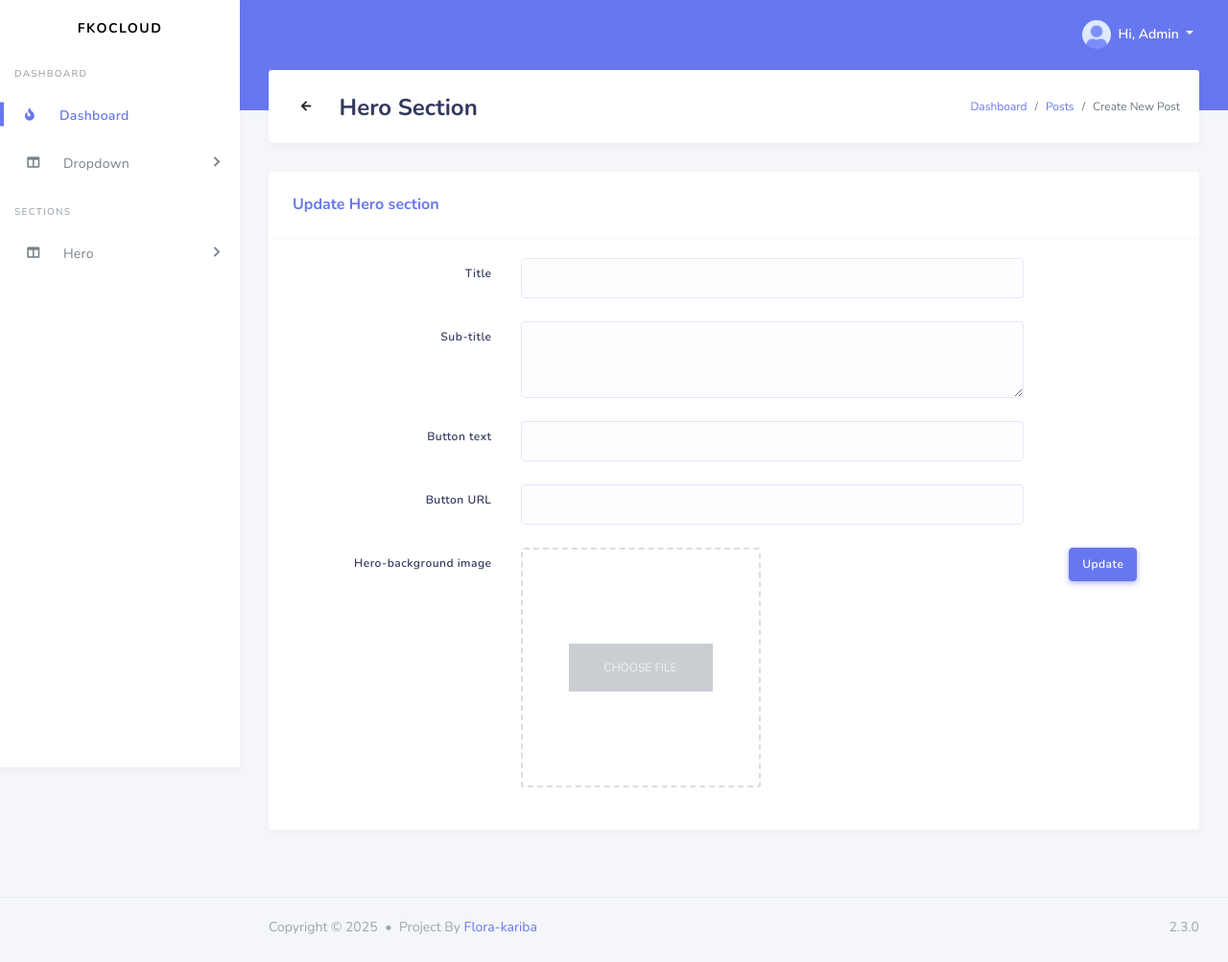
After one commit to FKOCloud/Portfolio, a Laravel app: page /admin/Hero in a window 1280 px wide. The commit adds this page. Shown: the whole page at 96% size. Run offline with Laravel 12, Linux system fonts and the light colour scheme; a user stored in the database is signed in; data comes from the database, SQL or seed files in the repository; some libraries are stand-ins or nearby versions.

Commit message:
Hero section part1

```diff
--- /dev/null
+++ b/app/Http/Controllers/Admin/HeroController.php
@@ -0,0 +1,65 @@
+<?php
+
+namespace App\Http\Controllers\admin;
+
+use App\Http\Controllers\Controller;
+use Illuminate\Http\Request;
+
+class HeroController extends Controller
+{
+    /**
+     * Display a listing of the resource.
+     */
+    public function index()
+    {
+        return view('admin.Hero.index');
+    }
+
+    /**
+     * Show the form for creating a new resource.
+     */
+    public function create()
+    {
+        //
+    }
+
+    /**
+     * Store a newly created resource in storage.
+     */
+    public function store(Request $request)
+    {
+        //
+    }
+
+    /**
+     * Display the specified resource.
+     */
+    public function show(string $id)
+    {
+        //
+    }
+
+    /**
+     * Show the form for editing the specified resource.
+     */
+    public function edit(string $id)
+    {
+        //
+    }
+
+    /**
+     * Update the specified resource in storage.
+     */
+    public function update(Request $request, string $id)
+    {
+        //
+    }
+
+    /**
+     * Remove the specified resource from storage.
+     */
+    public function destroy(string $id)
+    {
+        //
+    }
+}
--- /dev/null
+++ b/resources/views/admin/Hero/index.blade.php
@@ -0,0 +1,82 @@
+@extends('admin.Layouts.layout')
+
+@section('content')
+    <section class="section">
+        <div class="section-header">
+            <div class="section-header-back">
+                <a href="features-posts.html" class="btn btn-icon"><i class="fas fa-arrow-left"></i></a>
+            </div>
+            <h1>Hero Section</h1>
+            <div class="section-header-breadcrumb">
+                <div class="breadcrumb-item active"><a href="#">Dashboard</a></div>
+                <div class="breadcrumb-item"><a href="#">Posts</a></div>
+                <div class="breadcrumb-item">Create New Post</div>
+            </div>
+        </div>
+
+        <div class="section-body">
+            <div class="row">
+                <div class="col-12">
+                    <div class="card">
+                        <div class="card-header">
+                            <h4>Update Hero section</h4>
+                        </div>
+
+                        <div class="card-body">
+                            <form action="">
+                                <div class="form-group row mb-4">
+                                    <label class="col-form-label text-md-right col-12 col-md-3 col-lg-3">Title</label>
+                                    <div class="col-sm-12 col-md-7">
+                                        <input type="text" class="form-control">
+                                    </div>
+                                </div>
+
+                                <div class="form-group row mb-4">
+                                    <label class="col-form-label text-md-right col-12 col-md-3 col-lg-3">Sub-title</label>
+                                    <div class="col-sm-12 col-md-7">
+                                        <textarea name="" id="" class="form-control" style="height: 80px"></textarea>
+                                    </div>
+                                </div>
+                                <div class="form-group row mb-4">
+                                    <label class="col-form-label text-md-right col-12 col-md-3 col-lg-3">Button text</label>
+                                    <div class="col-sm-12 col-md-7">
+                                        <input type="text" class="form-control">
+                                    </div>
+                                </div>
+
+                                <div class="form-group row mb-4">
+                                    <label class="col-form-label text-md-right col-12 col-md-3 col-lg-3">Button URL</label>
+                                    <div class="col-sm-12 col-md-7">
+                                        <input type="text" class="form-control">
+                                    </div>
+                                </div>
+
+                                <div class="form-group row mb-4">
+                                    <label class="col-form-label text-md-right col-12 col-md-3 col-lg-3">Hero-background
+                                        image</label>
+                                    <div class="col-sm-12 col-md-7">
+                                        <div id="image-preview" class="image-preview">
+                                            <label for="image-upload" id="image-label">Choose File</label>
+                                            <input type="file" name="image" id="image-upload" />
+                                        </div>
+
+                                    </div>
+
+                                    <div class="form-group row mb-4">
+                                        <label class="col-form-label text-md-right col-12 col-md-3 col-lg-3"></label>
+                                        <div class="col-sm-12 col-md-7">
+                                            <button class="btn btn-primary">Update</button>
+                                        </div>
+                                    </div>
+
+                                </div>
+                            </form>
+
+
+                        </div>
+                    </div>
+                </div>
+            </div>
+        </div>
+    </section>
+@endsection
--- a/resources/views/admin/Layouts/sidebar.blade.php
+++ b/resources/views/admin/Layouts/sidebar.blade.php
@@ -55,20 +55,18 @@
 
                     </ul>
                 </li>
-                <li class="menu-header">Starter</li>
+                <li class="menu-header">Sections</li>
 
-                <li><a class="nav-link" href="blank.html"><i class="far fa-square"></i> <span>Blank Page</span></a></li>
-                <li><a class="nav-link" href="features-post-create.html"><i class="far fa-square"></i> <span>Form
-                            Page</span></a></li>
+                {{-- <li><a class="nav-link" href="blank.html"><i class="far fa-square"></i> <span>Blank Page</span></a></li> --}}
 
-                <li><a class="nav-link" href="features-profile.html"><i class="far fa-square"></i>
-                        <span>Profile</span></a></li>
+                <li class="nav-item dropdown">
+                    <a href="#" class="nav-link has-dropdown" data-toggle="dropdown"><i
+                            class="fas fa-columns"></i> <span>Hero</span></a>
+                    <ul class="dropdown-menu" style="display: none;">
+                        <li><a class="nav-link" href="{{ route('admin.Hero.index') }}">Hero section</a></li>
 
-                <li><a class="nav-link" href="auth-login.html"><i class="far fa-square"></i> <span>Login</span></a></li>
-                <li><a class="nav-link" href="auth-register.html"><i class="far fa-square"></i>
-                        <span>Register</span></a></li>
-                <li><a class="nav-link" href="auth-forgot-password.html"><i class="far fa-square"></i> <span>Forgot
-                            password</span></a></li>
+                    </ul>
+                </li>
 
             </ul>
         </aside>
--- a/resources/views/frontend/layouts/layout.blade.php
+++ b/resources/views/frontend/layouts/layout.blade.php
@@ -16,7 +16,7 @@
 
 <body>
 	<div class="preloader">
-		<img src="images/preloader.gif" alt="mmmmph">
+		<img src="public/frontend/assets/images/Ripple@1x-1.0s-200px-200px.svg" alt="Loading....">
 	</div>
           <!-- navbar-Area-Start -->
            @include('frontend.layouts.navbar')
--- a/routes/web.php
+++ b/routes/web.php
@@ -1,7 +1,9 @@
 <?php
 
 use App\Http\Controllers\Admin\DashboardController;
+use App\Http\Controllers\admin\HeroController;
 use App\Http\Controllers\Admin\ProfileController;
+use App\Models\Hero;
 use Illuminate\Support\Facades\Route;
 
 Route::get('/', function () {
@@ -17,3 +19,10 @@ Route::middleware('auth')->group(function () {
 });
 
 require __DIR__.'/auth.php';
+
+Route::group(['middleware' => ['auth'],'prefix' => 'admin','as' => 'admin.'], function() {
+
+Route::resource('Hero',HeroController::class);
+
+
+});
```
Also changed, not shown: app/Models/Hero.php (added, +10 -0 lines), database/migrations/2025_08_25_084450_create_heroes_table.php (added), public/frontend/assets/images/Ripple@1x-1.0s-200px-200px.svg (added).
